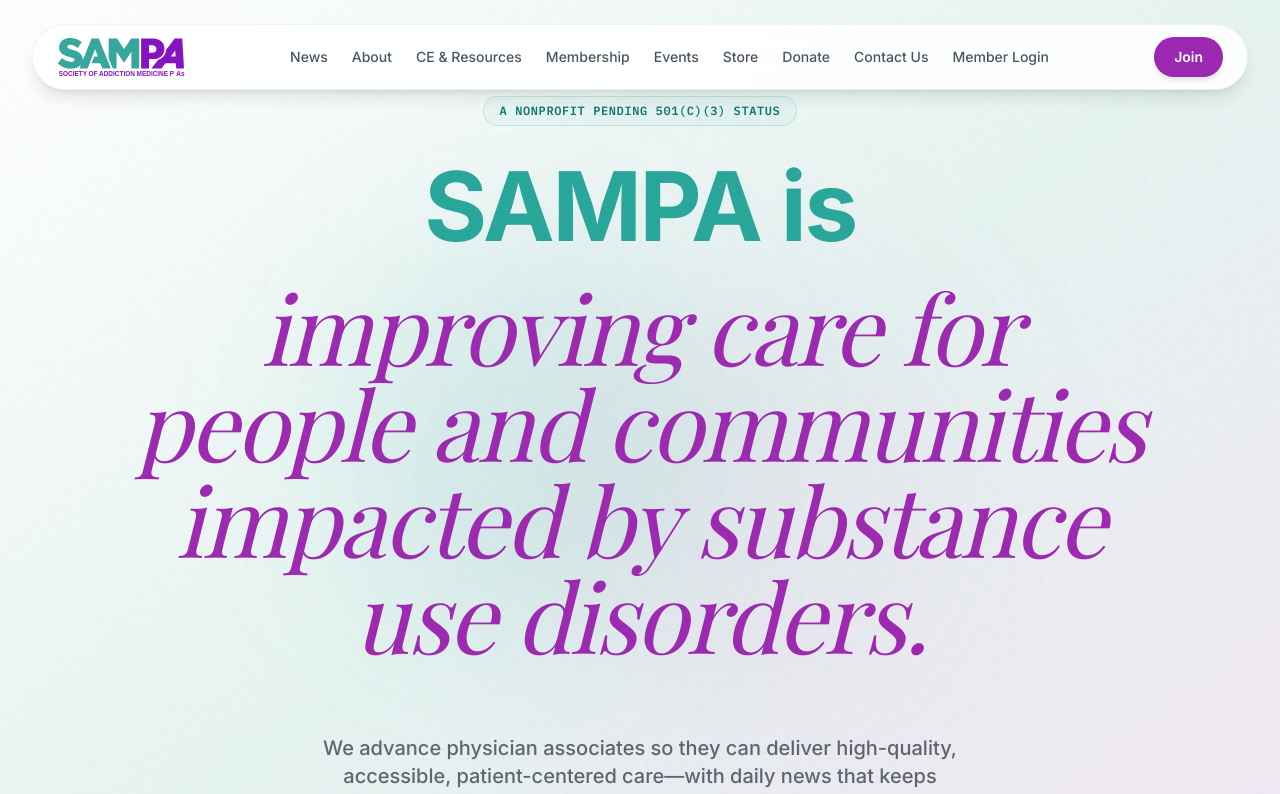
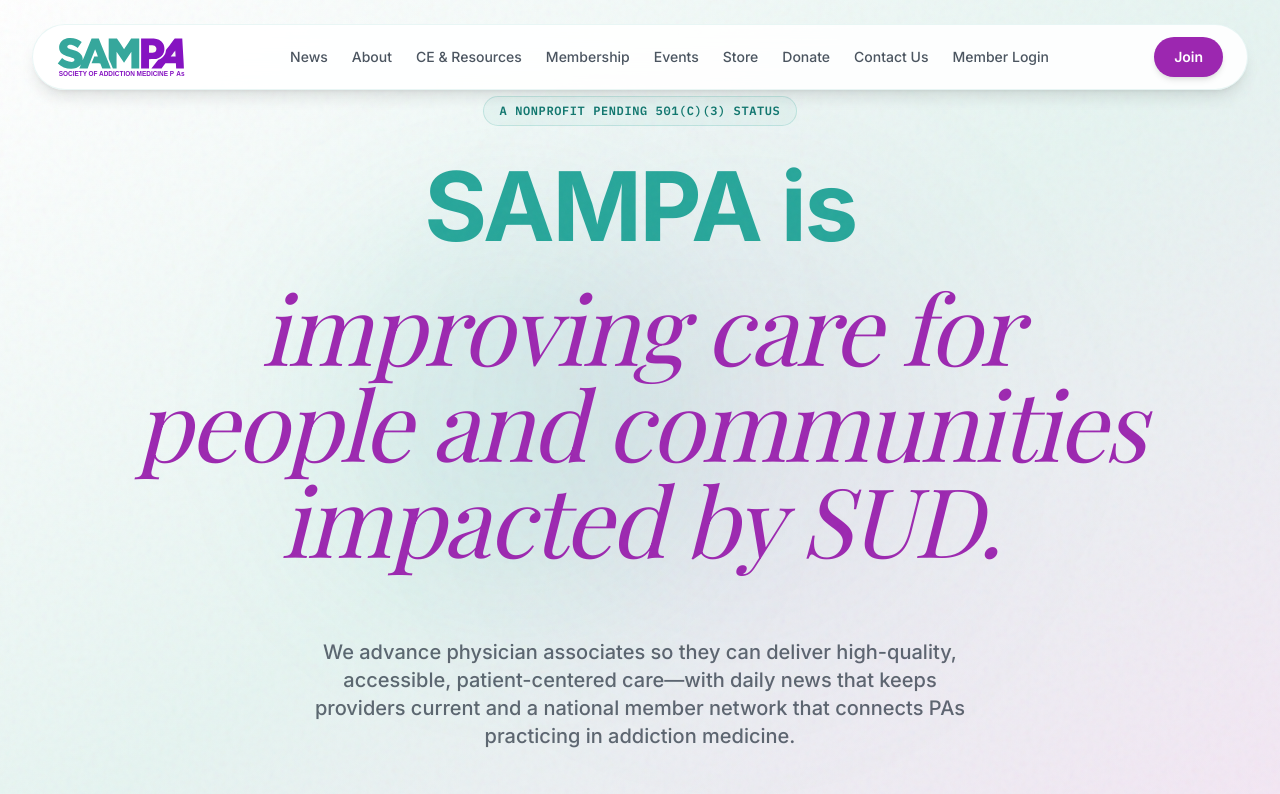
Before and after one commit to jluftig/sampa-website, a React (Vite) app: page / in a window 1280 px wide. Shown: the top 794 px of the page. Built offline with nearby package versions, Linux system fonts and the light colour scheme; no server answers; the database is empty; a web font is replaced by a local one.

Commit message:
copy: shorten hero H1 with SUD for layout

```diff
--- a/src/components/Hero.jsx
+++ b/src/components/Hero.jsx
@@ -30,7 +30,7 @@
         <h1 className="text-5xl md:text-7xl lg:text-8xl tracking-tight leading-tight mb-6">
           <span ref={text1Ref} className="block text-primary font-bold mb-4 xl:mb-6">SAMPA is</span>
           <span ref={text2Ref} className="block font-drama text-accent text-5xl md:text-7xl lg:text-8xl leading-tight pb-4">
-            improving care for people and communities impacted by substance use disorders.
+            improving care for people and communities impacted by SUD.
           </span>
         </h1>
 
```
